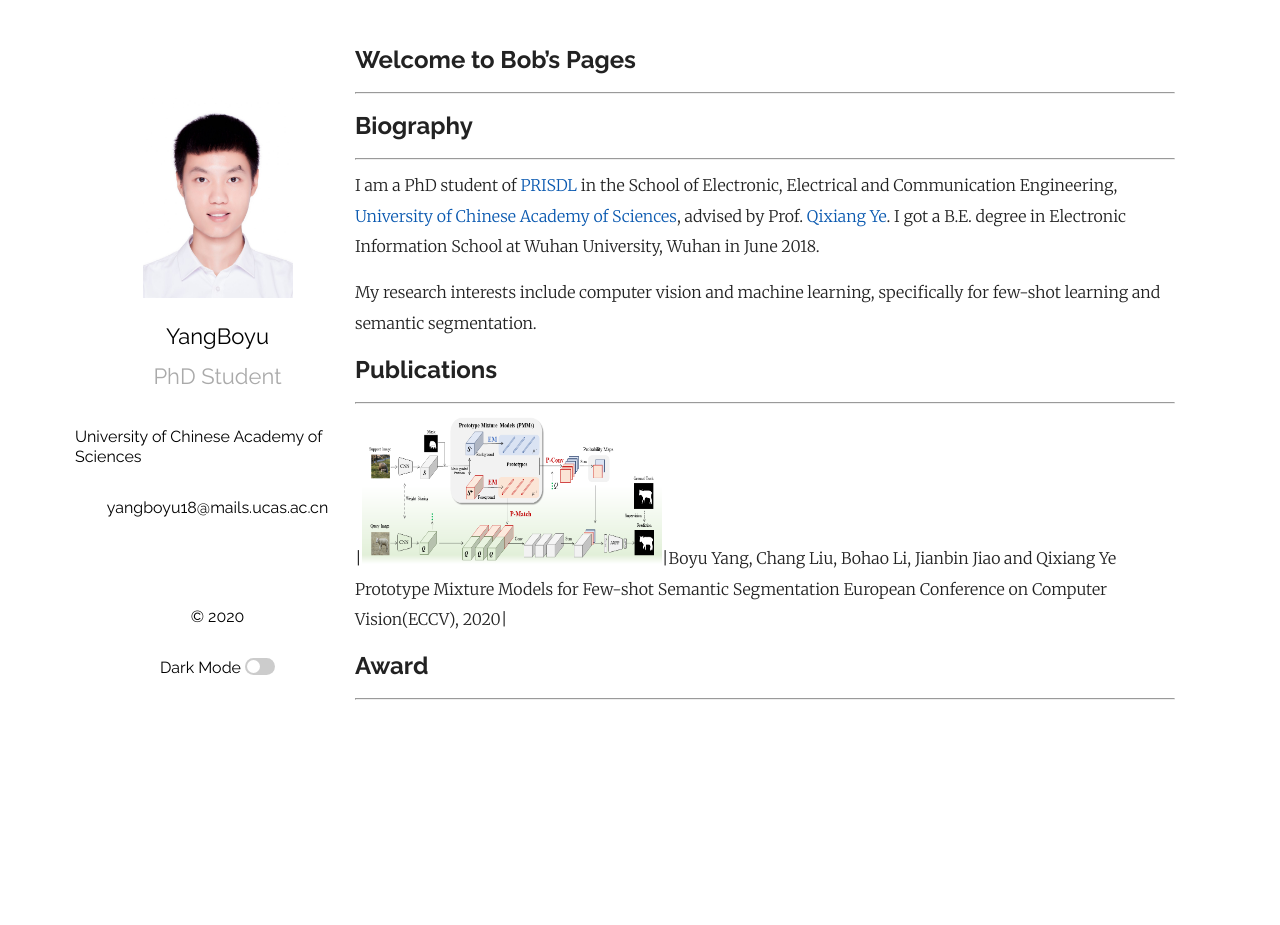
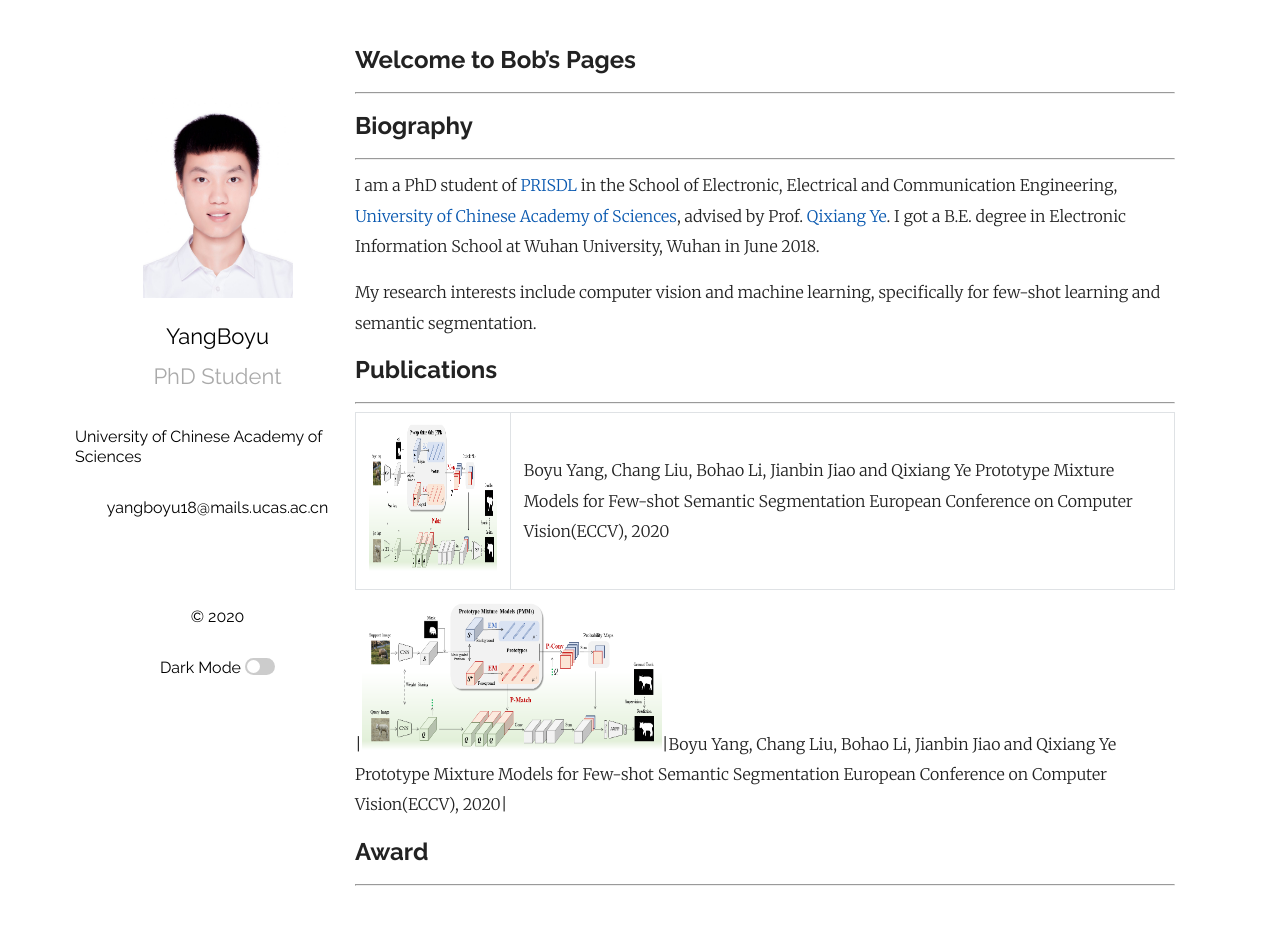
Before and after one commit to Yang-Bob/Yang-Bob.github.io, a Jekyll site: the page built from index.md, in a window 1280 px wide and 931 px high. Shown: the top 925 px of the window. Built offline with Jekyll 4.4.1, drawn with Linux system fonts in a browser that asks for light colours; some web fonts are replaced; our own code applies the rules of GitHub Pages for plain Markdown files; a script that is not in the unit is left out; comment, search, counter and statistics services are not loaded.

Commit message:
Update index.md

```diff
--- a/index.md
+++ b/index.md
@@ -9,6 +9,15 @@ My research interests include computer vision and machine learning, specifically
 
 ## Publications
 ---
+<table border="1">
+<tr>
+<td><img src="/PMMs.png"  height="150" width="300"></td>
+<td>Boyu Yang, Chang Liu, Bohao Li, Jianbin Jiao and Qixiang Ye
+Prototype Mixture Models for Few-shot Semantic Segmentation
+European Conference on Computer Vision(ECCV), 2020</td>
+</tr>
+</table>
+
 |<img src="/PMMs.png"  height="150" width="300">|Boyu Yang, Chang Liu, Bohao Li, Jianbin Jiao and Qixiang Ye
 Prototype Mixture Models for Few-shot Semantic Segmentation
 European Conference on Computer Vision(ECCV), 2020|
```
